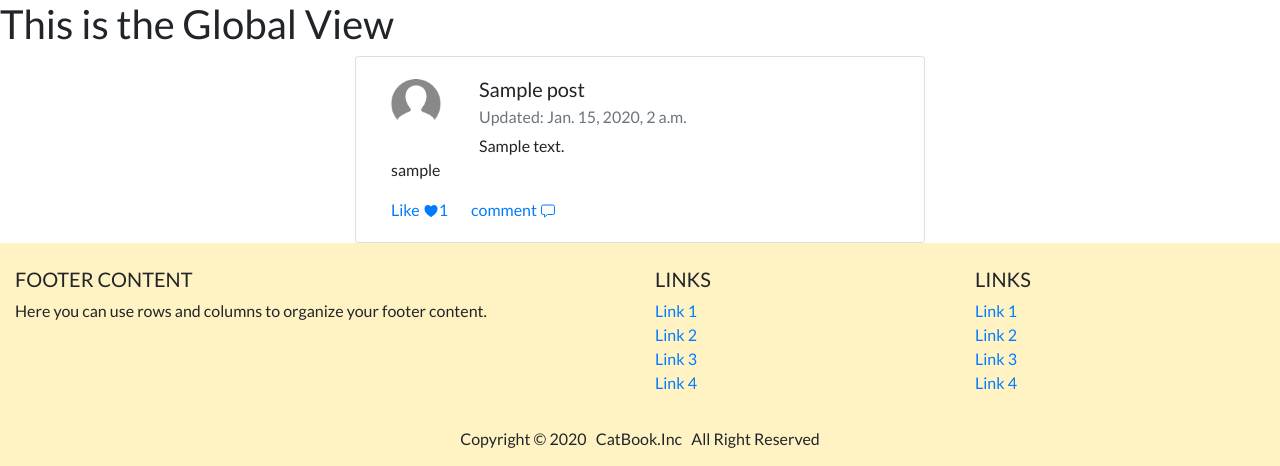
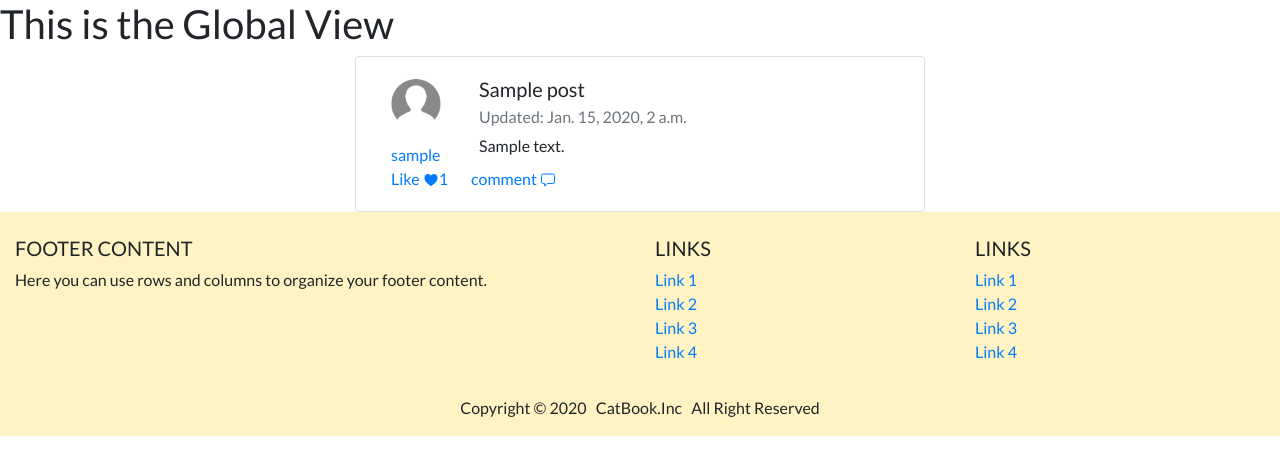
Before and after one commit to amazingshellyyy/catbook, a Django app: page /search/ in a window 1280 px wide. Shown: the part 56-522 px from the top of the page. Run offline with Django 3.2, Linux system fonts and the light colour scheme; tables that the repository leaves empty hold one stand-in row (values such as "Sample post"); some libraries are stand-ins or nearby versions.

Commit message:
updates card for post with username link to profile page

```diff
--- a/main_app/templates/global_view.html
+++ b/main_app/templates/global_view.html
@@ -14,8 +14,9 @@
       <div class="card col-sm-6" style="width: 18rem;">
           <div class="card-body">
               <div class="row">
-                  <div class="col-sm-2"><img class="profile-img"
+                  <div class="col-sm-2"><img class="profile-img mb-3"
                           src="{% static 'images/user-placeholder.jpg'%}" alt="" style="height:50px;">
+                          <a href="{% url 'profile' pk=post.user.id %}" class="card-text">{{post.user.username}}</a>
                   </div>
                   <div class="col-sm-10">
                       <h5 class="card-title">{{post.title}}</h5>
@@ -23,7 +24,6 @@
                       <p class="card-text">{{post.context}}</p>
                   </div>
               </div>
-              <p class="card-text">{{post.user.username}}</p>
               <a href="#" class="card-link like-btn" data-id="{{ post.id }}"> Like <ion-icon name="heart" style="position:relative;top:3px;" data-id="{{ post.id }}">
                 </ion-icon>{{post.likes}}</a>
               <a href="#" class="card-link">comment <ion-icon name="chatbox-outline"
```
